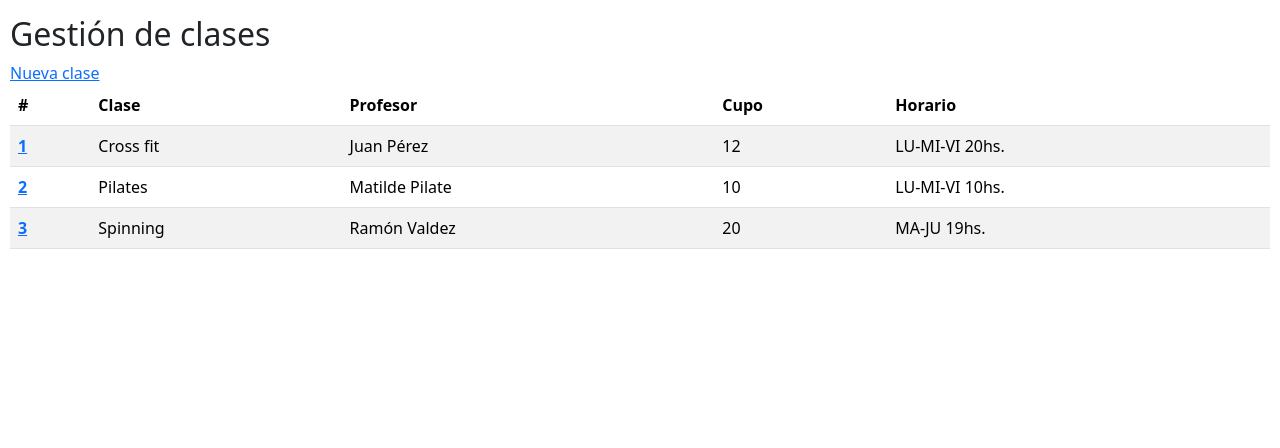
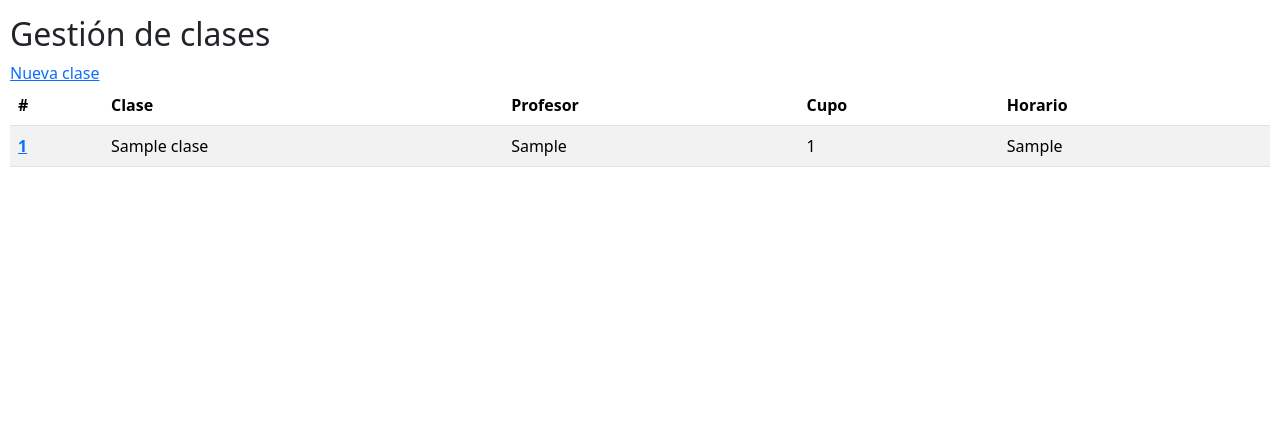
Before and after one commit to Meri1981/Gimnasio_cac, a Django app: page /web/clases in a window 1280 px wide. Shown: the part 106-554 px from the top of the page. Run offline with Django 5.2, Linux system fonts and the light colour scheme; tables that the repository leaves empty hold one stand-in row (values such as "Sample post"); parts of the project's set-up code (start-up, migrations or seed data) failed here and were passed over.

Commit message:
Implementación del modelo en Clases

```diff
--- a/Gimnasio/web/templates/web/clases.html
+++ b/Gimnasio/web/templates/web/clases.html
@@ -34,7 +34,7 @@
         <td>{{clase.nombre}}</td>
         <td>{{clase.profesor}}</td>
         <td>{{clase.cupo}}</td>
-        <td>{{clase.horario}}</td>
+        <td>{{clase.horarios}}</td>
       </tr>
       {% endfor %}
     </tbody>
--- a/Gimnasio/web/views.py
+++ b/Gimnasio/web/views.py
@@ -3,6 +3,7 @@ from django.http import HttpResponse
 from .forms import *
 from django.shortcuts import redirect
 from django.contrib import messages
+from web.models import Clase
 
 
 # Create your views here.
@@ -29,29 +30,7 @@ def registrarse(request):
 def lista_clases(request):
     # Gestión de clases. Listado con funcionalidad para agregar, modificar y eliminar clases.
     contexto = {
-        "clases": [
-            {
-                "id": 1,
-                "nombre": "Cross fit",
-                "profesor": "Juan Pérez",
-                "cupo": 12,
-                "horario": "LU-MI-VI 20hs.",
-            },
-            {
-                "id": 2,
-                "nombre": "Pilates",
-                "profesor": "Matilde Pilate",
-                "cupo": 10,
-                "horario": "LU-MI-VI 10hs.",
-            },
-            {
-                "id": 3,
-                "nombre": "Spinning",
-                "profesor": "Ramón Valdez",
-                "cupo": 20,
-                "horario": "MA-JU 19hs.",
-            },
-        ]
+        "clases": Clase.objects.all().values()
     }
 
     return render(request, "web/clases.html", contexto)
@@ -63,17 +42,29 @@ def crud_clase(request, idClase=None):
         if idClase == None:
             contexto["clase_form"] = ClaseForm()
         else:
+            clase = Clase.objects.filter(id=idClase).values()[0]
             contexto["clase_form"] = ClaseForm(
                 {
-                    "id": 1,
-                    "nombre": "Cross fit",
-                    "profesor": "Juan Pérez",
-                    "cupo": 12,
-                    "horario": "LU-MI-VI 20hs.",
+                    "id": int(clase['id']),
+                    "nombre": clase['nombre'],
+                    "profesor": clase['profesor'],
+                    "cupo": int(clase['cupo']),
+                    "horario": clase['horarios'],
                 }
             )
     else:
-        contexto["clase_form"] = ClaseForm(request.POST)
+        form = ClaseForm(request.POST)
+        contexto["clase_form"] = form
+        if form.is_valid():
+            clase = Clase()
+            clase.nombre = form.cleaned_data['nombre']
+            clase.profesor = form.cleaned_data['profesor']
+            clase.cupo = form.cleaned_data['cupo']
+            clase.horarios = form.cleaned_data['horario']
+            clase.save()
+            messages.success(request, "Se ha creado la clase")
+
+            return redirect("index")
 
     return render(request, "web/crud_clase.html", contexto)
 
```
